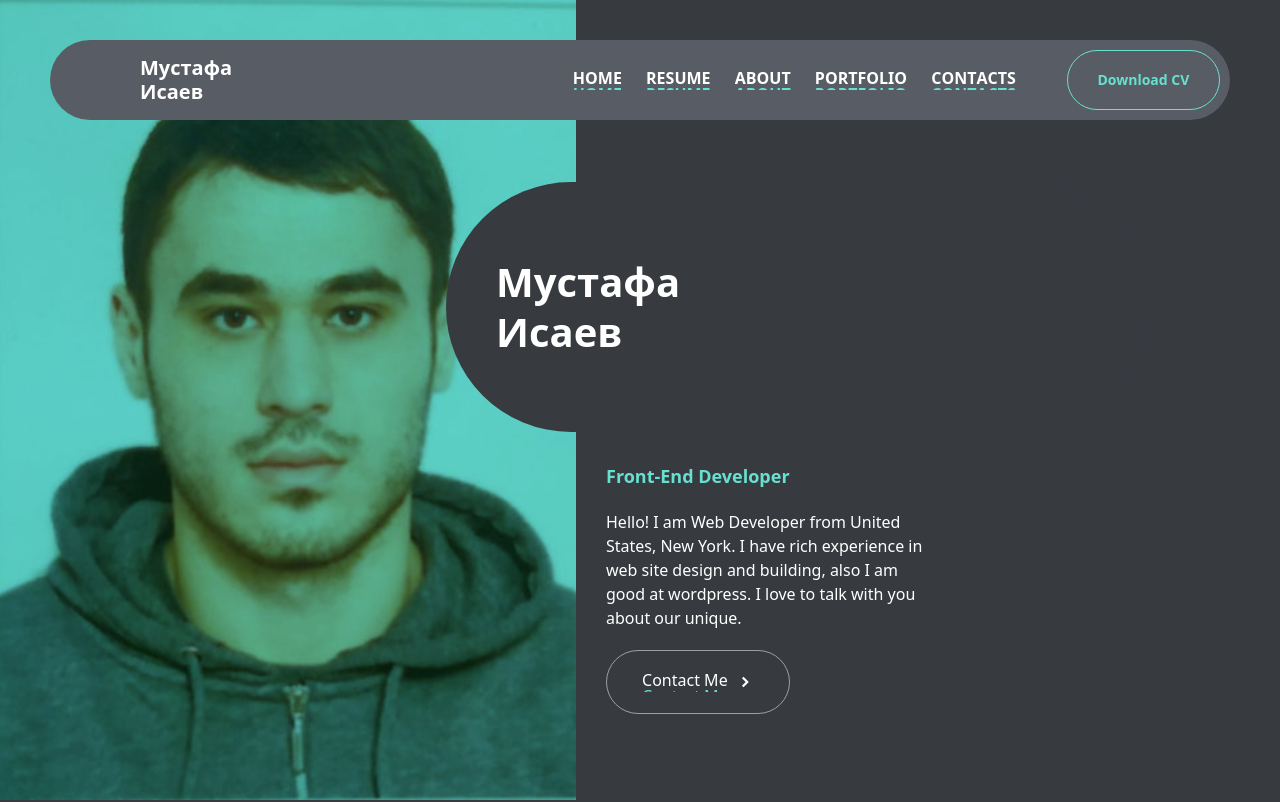
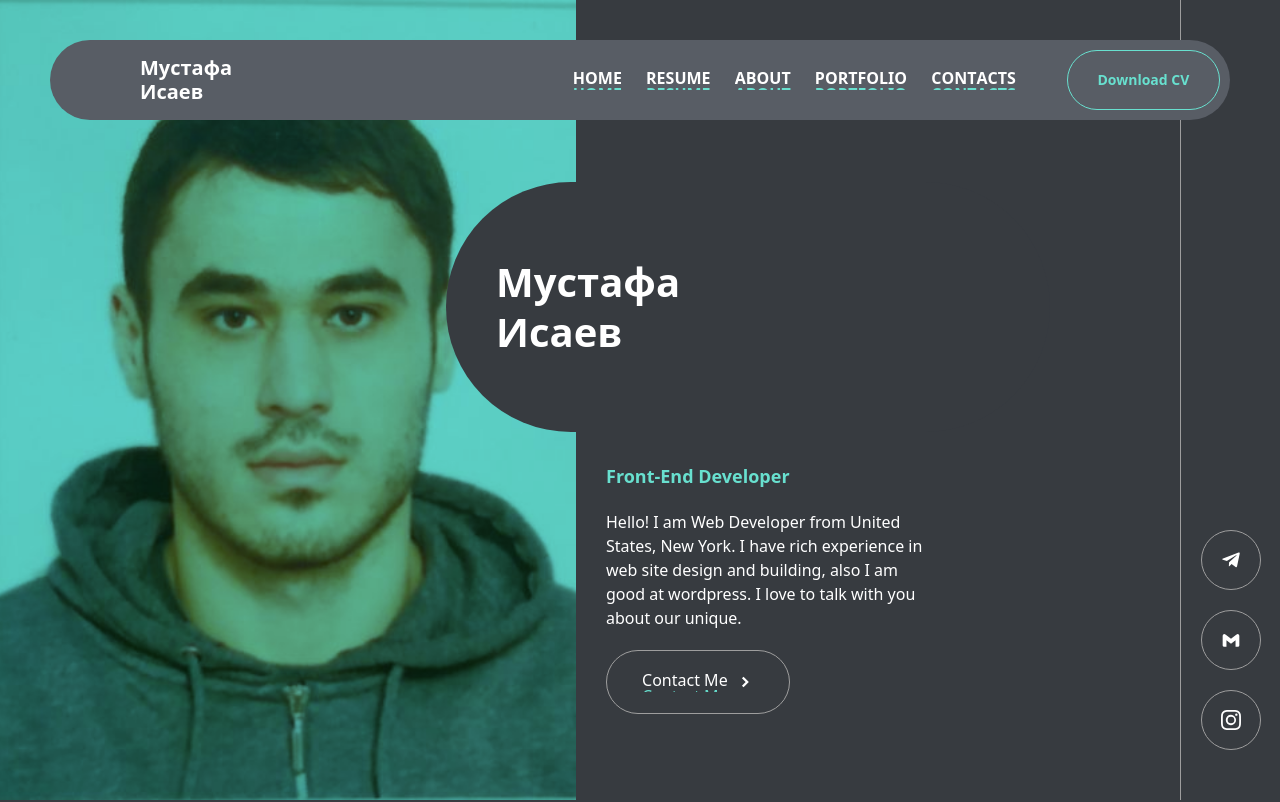
Before and after one commit to Mustafaisaev3/-Portfolio, a Next.js app: page / in a window 1280 px wide. Shown: the top 802 px of the page. Built offline with nearby package versions, Linux system fonts and the light colour scheme.

Commit message:
Making Sidebar UI

```diff
--- a/app/layout.tsx
+++ b/app/layout.tsx
@@ -1,6 +1,8 @@
 import './globals.css'
 import { Inter } from 'next/font/google'
-import Header from '@/components/Header'
+import Header from '@/components/Layout/Header'
+import Sidebar from '@/components/Layout/Sidebar'
+import Avatar from '@/components/Layout/Avatar'
 
 const inter = Inter({ subsets: ['latin'] })
 
@@ -18,13 +20,11 @@ export default function RootLayout({
     <html lang="en">
       <body className='w-full h-screen bg-[#373b40]'>
         <Header />
-        <div className='w-[45%] h-full fixed top-0 left-0 z-10'>
-          <img className='w-full h-full object-cover' src="/moe.png" alt="my-photo" />
-          <span className='w-full h-full absolute top-0 left-0 bg-[#258c7ec4] mix-blend-hard-light'></span>
-        </div>
-        <div className='w-auto h-full ml-[45%] z-20 '>
+        <Avatar />
+        <div className='w-auto h-full ml-[45%] mr-[100px] z-20 '>
           {children}
         </div>
+        <Sidebar />
       </body>
     </html>
   )
--- a/components/Blocks/Main.tsx
+++ b/components/Blocks/Main.tsx
@@ -13,7 +13,7 @@ const Main = () => {
             </div>
             <div className='mt-[125px]'>
                 <div className='text-[#68e0cf] text-lg font-semibold'>Front-End Developer</div>
-                <p className='w-[50%] pt-5 text-[#ffffff]'>
+                <p className='w-[60%] pt-5 text-[#ffffff]'>
                     Hello! I am Web Developer from United States, New York. I have rich experience in web site design and building, also I am good at wordpress. I love to talk with you about our unique.
                 </p>
                 <div className='pt-5'>
--- /dev/null
+++ b/components/Layout/Avatar.tsx
@@ -0,0 +1,12 @@
+import React from 'react'
+
+const Avatar = () => {
+  return (
+    <div className='w-[45%] h-full fixed top-0 left-0 z-10'>
+        <img className='w-full h-full object-cover' src="/moe.png" alt="my-photo" />
+        <span className='w-full h-full absolute top-0 left-0 bg-[#258c7ec4] mix-blend-hard-light'></span>
+    </div>
+  )
+}
+
+export default Avatar
--- a/components/Header.tsx
+++ b/components/Layout/Header.tsx
@@ -1,6 +1,6 @@
 import React from 'react'
-import CVButton from './CVButton'
-import Menu from './Navigation/Menu'
+import CVButton from '../CVButton'
+import Menu from '../Navigation/Menu'
 
 const Header = () => {
   return (
--- /dev/null
+++ b/components/Layout/Sidebar.tsx
@@ -0,0 +1,22 @@
+import React from 'react'
+import { FaTelegramPlane } from 'react-icons/fa'
+import { BiLogoGmail } from 'react-icons/bi'
+import { BsInstagram } from 'react-icons/bs'
+
+const Sidebar = () => {
+  return (
+    <div className='w-[100px] h-full flex flex-col items-center justify-end gap-5 py-[50px] border-l-[1px] border-[#9e9e9e] fixed top-0 right-0 z-10'>
+        <div className='w-[60px] h-[60px] text-[#ffffff] border border-[#9e9e9e] rounded-full flex items-center justify-center hover:text-[#68e0cf] transition-all duration-300 cursor-pointer'>
+            <FaTelegramPlane size={20} />
+        </div>
+        <div className='w-[60px] h-[60px] text-[#ffffff] border border-[#9e9e9e] rounded-full flex items-center justify-center hover:text-[#68e0cf] transition-all duration-300 cursor-pointer'>
+            <BiLogoGmail size={20} />
+        </div>
+        <div className='w-[60px] h-[60px] text-[#ffffff] border border-[#9e9e9e] rounded-full flex items-center justify-center hover:text-[#68e0cf] transition-all duration-300 cursor-pointer'>
+            <BsInstagram size={20} />
+        </div>
+    </div>
+  )
+}
+
+export default Sidebar
```
